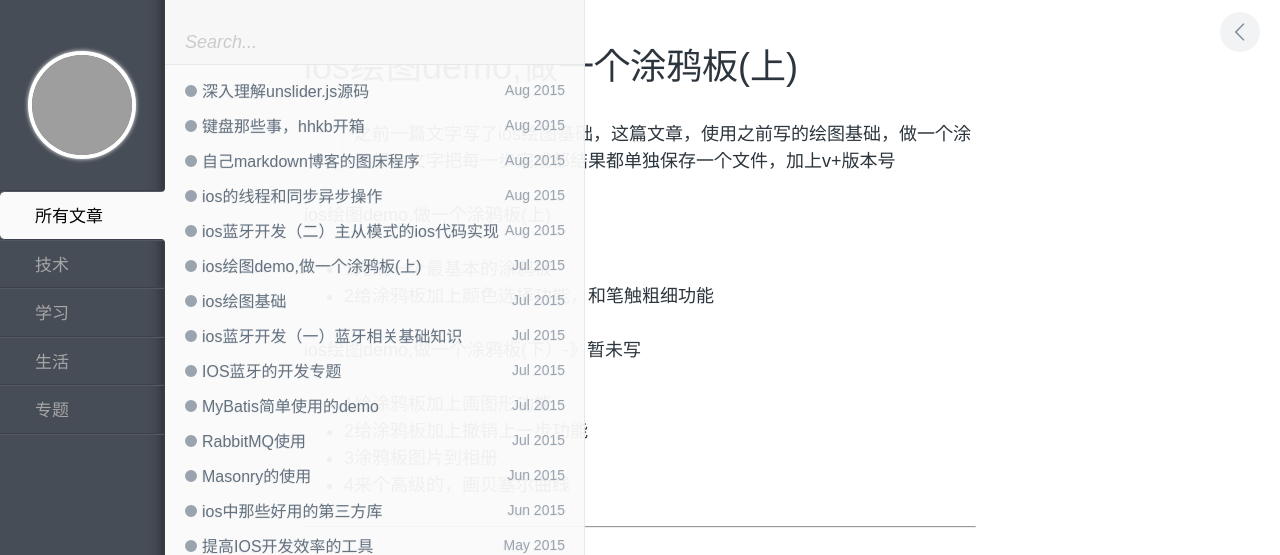
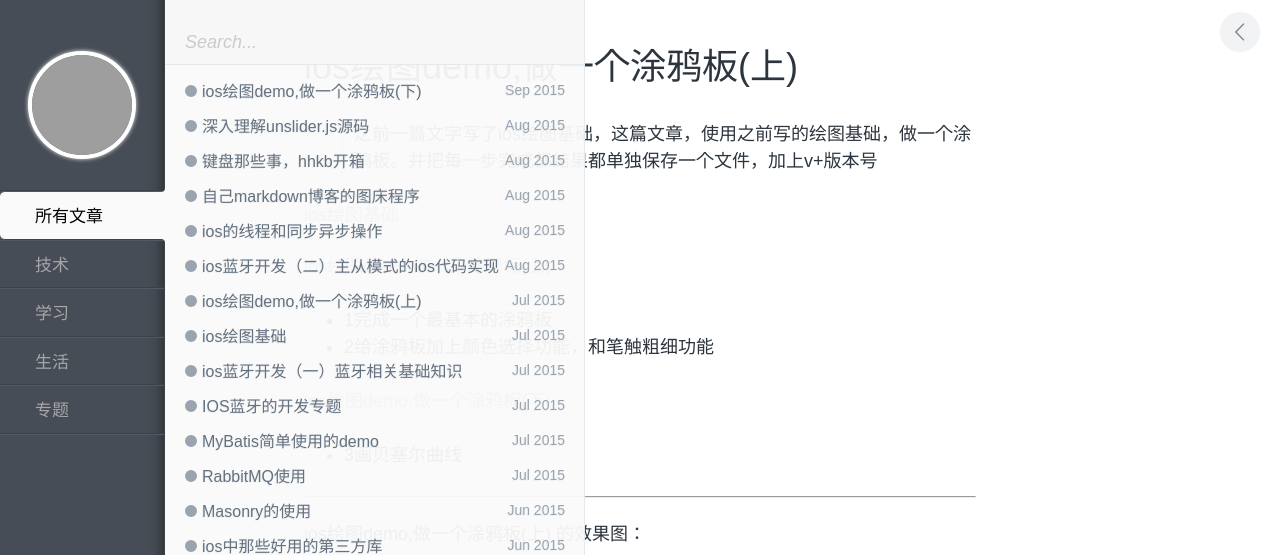
Before and after one commit to coolnameismy/coolnameismy.github.io, a Jekyll site: the page built from _posts/tech/IOS/2015-07-26-ios-draw-Graffiti.md, in a window 1280 px wide, cut to the strip 0-555 px from the top of the page. Built offline with Jekyll 4.4.1, drawn with Linux system fonts in a browser that asks for light colours; Markdown is read by kramdown in place of the engine named in the settings; comment, search, counter and statistics services are not loaded; part of the change alters nothing that is shown; some of the changed text lies outside the part shown; grey boxes are pictures that could not be loaded.

Commit message:
new article

`````diff
--- a/_posts/tech/IOS/2015-07-26-ios-draw-Graffiti.md
+++ b/_posts/tech/IOS/2015-07-26-ios-draw-Graffiti.md
@@ -6,24 +6,24 @@ tags: IOS,绘图,coreGraphices,Graffiti
 description:
 ---
 
->   之前一篇文字写了ios绘图基础，这篇文章，使用之前写的绘图基础，做一个涂鸦板。文字把每一步完成都结果都单独保存一个文件，加上v+版本号
+>   之前一篇文字写了ios绘图基础，这篇文章，使用之前写的绘图基础，做一个涂鸦板。并把每一步完成都结果都单独保存一个文件，加上v+版本号
 
-#### ios绘图demo,做一个涂鸦板(上)
+#### [ios绘图基础](http://liuyanwei.jumppo.com/2015/07/25/ios-draw-base.html)
+
+#### [ios绘图demo,做一个涂鸦板(上)](http://liuyanwei.jumppo.com/2015/07/26/ios-draw-Graffiti.html)
 
 -  1完成一个最基本的涂鸦板
 -  2给涂鸦板加上颜色选择功能，和笔触粗细功能
 
-#### ios绘图demo,做一个涂鸦板(下）-》暂未写
+#### [ios绘图demo,做一个涂鸦板(下)](http://liuyanwei.jumppo.com/2015/07/26/ios-draw-Graffiti-2.html)
 
--  1给涂鸦板加上画图形功能
--  2给涂鸦板加上撤销上一步功能
--  3涂鸦板图片到相册
--  4来个高级的，画贝塞尔曲线
+-  3画贝塞尔曲线
+
 
 ---
 
-#### | ios绘图demo,做一个涂鸦板(上) | 完成后的效果图：
-![效果图](https://geekpics.net/images/2015/07/26/NuHrzI4sX.gif)
+#### ios绘图demo,做一个涂鸦板(上) 的效果图：
+![效果图](http://images.jumppo.com/uploads/paintDemo.gif)
 
 #### 代码下载:github库，对应此文章的目录是paint ,[点击跳转代码下载地址](https://github.com/coolnameismy/demo)
 
@@ -342,4 +342,4 @@ description:
 ###### 完成后，我们的画板就可以画出彩色的笔画，控制粗细了。之后，我会继续给画板增加一些功能，并把方法写出来。
 
 ###### | ios绘图demo,做一个涂鸦板(上) | 完成后的效果图：
-![效果图](https://geekpics.net/images/2015/07/26/NuHrzI4sX.gif)
+![效果图](http://images.jumppo.com/uploads/paintDemo.gif)
--- /dev/null
+++ b/_posts/tech/IOS/2015-09-2-ios-draw-Graffiti-2.md
@@ -0,0 +1,364 @@
+---
+layout: post
+title: ios绘图demo,做一个涂鸦板(下)
+category: 技术
+tags: IOS,绘图,coreGraphices,Graffiti
+description:
+---
+
+>   之前一篇ios绘图demo,做一个涂鸦板(上) 完成了一个基本功能的绘图板，这一篇，最要是增加一个画贝塞尔曲线的功能。
+#### [ios绘图基础](http://liuyanwei.jumppo.com/2015/07/25/ios-draw-base.html)
+
+#### [ios绘图demo,做一个涂鸦板(上)](http://liuyanwei.jumppo.com/2015/07/26/ios-draw-Graffiti.html)
+
+-  1完成一个最基本的涂鸦板
+-  2给涂鸦板加上颜色选择功能，和笔触粗细功能
+
+#### [ios绘图demo,做一个涂鸦板(下)](http://liuyanwei.jumppo.com/2015/07/26/ios-draw-Graffiti-2.html)
+
+-  3画贝塞尔曲线
+
+---
+
+#### | ios绘图demo,做一个涂鸦板(下) | 完成后的效果图：
+![](http://images.jumppo.com/uploads/paintDemo2.gif)
+
+#### 代码下载:github库,[点击跳转代码下载地址](https://github.com/coolnameismy/demo/tree/master/paint)
+
+
+
+#### 步骤和原理
+
+-   1：添加一个贝塞尔曲线功能按钮，点击之后，画图模式为画贝塞尔曲线。
+-   2：重写touchesBegan、touchesMoved、touchesEnded， 第一次点击获得起始点的坐标，第二次点击获取结束点的坐标并移动手指，根据手指的移动，设置贝塞尔曲线的控制点位置。
+随着手指移动，绘制出当前曲线的和控制点的参考线。松手后将绘制的线存入数组
+
+
+
+#### 添加控制面板
+
+````objective-c
+
+-(void)createControlBoard{
+    paintViewMode = PaintViewModeStroke;
+
+    UIView *controlBoard = [[UIView alloc]initWithFrame:CGRectMake(0, 60, 60, height-50)];
+    [self addSubview:controlBoard];
+    NSMutableArray *boards = [[NSMutableArray alloc]init];
+
+    //bezier曲线面板
+    UIButton *berzierBtn = [UIButton buttonWithType:UIButtonTypeCustom];
+    [berzierBtn setBackgroundImage:[UIImage imageNamed:@"bezierBoard" ] forState:UIControlStateNormal];
+    [berzierBtn addTarget:self action:@selector(berzierBtnClick:) forControlEvents:UIControlEventTouchUpInside];
+    [boards addObject:berzierBtn];
+
+
+    //添加面板包含的每一个按钮
+    int vercital = 20;
+    int horizontal = 10;
+    int btnWH = 60;
+    for (int i = 0 ; i< boards.count ; i++) {
+        UIButton *btn = boards[i];
+        btn.frame = CGRectMake(horizontal,(i+1)* vercital ,btnWH, btnWH);
+        [controlBoard addSubview:btn];
+    }
+
+
+}
+
+    #pragma mark -控制面板按钮点击
+    //贝塞尔按钮的点击事件
+    -(void)berzierBtnClick:(id)sender{
+        UIButton *btn = sender;
+        if(paintViewMode == PaintViewModeStroke){
+            paintViewMode = PaintViewModeBezier;
+            [btn setBackgroundImage:[UIImage imageNamed:@"bezierBoard_l"] forState:UIControlStateNormal];
+        }else{
+            paintViewMode = PaintViewModeStroke;
+            [btn setBackgroundImage:[UIImage imageNamed:@"bezierBoard"] forState:UIControlStateNormal];
+        }
+
+    }
+
+````
+
+#### 定义当前画图模式的枚举，和贝塞尔曲线的数组,定义了一个bezierStep类封装bezier曲线的数据
+
+
+````objective-c
+
+    typedef enum {
+        PaintViewModeStroke,
+        PaintViewModeBezier
+    } PaintViewMode
+
+    //画的线路径的集合，内部是NSMutableArray类型
+    NSMutableArray *bezierSteps;
+
+
+    //
+    //  BezierStep.h
+    //  Paint
+    //
+    //  Created by ZTELiuyw on 15/7/27.
+    //  Copyright (c) 2015年 刘彦玮. All rights reserved.
+    //
+
+    #import <Foundation/Foundation.h>
+    #import <UIKit/UIKit.h>
+
+
+    typedef enum {
+        BezierStepStatusSetStart,
+        BezierStepStatusSetEnd,
+        BezierStepStatusSetControl
+    }BezierStepStatus;
+
+    @interface BezierStep : NSObject{
+
+    @public
+
+        //路径
+        CGPoint startPoint;
+        CGPoint controlPoint;
+        CGPoint endPoint;
+        //颜色
+        CGColorRef color;
+        //笔画粗细
+        float strokeWidth;
+        //步骤状态
+        BezierStepStatus status;
+    }
+
+
+    @end
+
+
+
+
+    ````
+
+#### 重写touchesBegan、touchesMoved、touchesEnded， 把不同模式的绘图区分出来
+
+````objective-c
+#pragma mark -手指移动
+
+-(void)touchesBegan:(NSSet *)touches withEvent:(UIEvent *)event{
+
+    switch (paintViewMode) {
+
+        //笔画模式
+        case PaintViewModeStroke:
+            [self strokeModeTouchesBegan:touches withEvent:event];
+            break;
+        //曲线模式
+        case PaintViewModeBezier:
+            [self bezierModeTouchesBegan:touches withEvent:event];
+            break;
+        default:
+            break;
+    }
+}
+
+-(void)touchesMoved:(NSSet *)touches withEvent:(UIEvent *)event{
+
+    switch (paintViewMode) {
+
+            //笔画模式
+        case PaintViewModeStroke:
+            [self strokeModeTouchesMoved:touches withEvent:event];
+            break;
+            //曲线模式
+        case PaintViewModeBezier:
+            [self bezierModeTouchesMoved:touches withEvent:event];
+            break;
+        default:
+            break;
+    }
+}
+
+-(void)touchesEnded:(NSSet *)touches withEvent:(UIEvent *)event{
+    switch (paintViewMode) {
+
+
+            //笔画模式
+        case PaintViewModeStroke:
+            [self strokeModeTouchesEnded:touches withEvent:event];
+            break;
+            //曲线模式
+        case PaintViewModeBezier:
+            [self bezierModeTouchesEnded:touches withEvent:event];
+            break;
+        default:
+            break;
+    }
+
+}
+````
+
+笔画模式的代码后之前一样，只是做了拆分，这里就不写了，把贝塞尔曲线模式的代码贴出来
+
+
+````objective-c
+
+-(void)bezierModeTouchesBegan:(NSSet *)touches withEvent:(UIEvent *)event{
+    //创建贝塞尔 步骤
+    BezierStep *step = [bezierSteps lastObject];
+    CGPoint point =[[touches anyObject]locationInView:self];
+
+    if (step) {
+        switch (step->status) {
+
+            case BezierStepStatusSetStart:
+            {
+                step->endPoint = point;
+                step->status = BezierStepStatusSetControl;
+            }
+                break;
+            case BezierStepStatusSetEnd:
+            {
+                step =  [[BezierStep alloc]init];
+                step->color = currColor.CGColor;
+                step->strokeWidth = slider.value;
+                [bezierSteps addObject:step];
+            }
+                break;
+
+            default:
+                break;
+        }
+
+    }else{
+        step =  [[BezierStep alloc]init];
+        step->color = currColor.CGColor;
+        step->strokeWidth = slider.value;
+        [bezierSteps addObject:step];
+    }
+
+
+}
+
+-(void)bezierModeTouchesMoved:(NSSet *)touches withEvent:(UIEvent *)event{
+
+    BezierStep *step = [bezierSteps lastObject];
+    CGPoint point =[[touches anyObject]locationInView:self];
+    switch (step->status) {
+
+        case BezierStepStatusSetControl:
+        {
+            step->controlPoint = point;
+        }
+
+            break;
+        default:
+            break;
+    }
+
+     [self setNeedsDisplay];
+
+}
+
+-(void)bezierModeTouchesEnded:(NSSet *)touches withEvent:(UIEvent *)event{
+    BezierStep *step = [bezierSteps lastObject];
+    CGPoint point =[[touches anyObject]locationInView:self];
+    switch (step->status) {
+        case BezierStepStatusSetStart:
+        {
+            step->startPoint = point;
+//            step->status = BezierStepStatusSetControl;
+        }
+             break;
+        case BezierStepStatusSetControl:
+        {
+            step->controlPoint = point;
+            step->status = BezierStepStatusSetEnd;
+        }
+            break;
+
+        default:
+            break;
+    }
+
+
+
+}
+
+
+````
+
+#### 最后，根据状态画出曲线了参考线
+
+````objective-c
+
+-(void)drawRect:(CGRect)rect{
+    //必须调用父类drawRect方法，否则 UIGraphicsGetCurrentContext()获取不到context
+    [super drawRect:rect];
+    //获取ctx
+    CGContextRef ctx = UIGraphicsGetCurrentContext();
+
+    //渲染所有路径
+    for (int i=0; i<paintSteps.count; i++) {
+        PaintStep *step = paintSteps[i];
+        NSMutableArray *pathPoints = step->pathPoints;
+        CGMutablePathRef path = CGPathCreateMutable();
+        for (int j=0; j<pathPoints.count; j++) {
+            CGPoint point = [[pathPoints objectAtIndex:j]CGPointValue] ;
+            if (j==0) {
+                CGPathMoveToPoint(path, &CGAffineTransformIdentity, point.x,point.y);
+            }else{
+                CGPathAddLineToPoint(path, &CGAffineTransformIdentity, point.x, point.y);
+            }
+        }
+        //设置path 样式
+        CGContextSetStrokeColorWithColor(ctx, step->color);
+        CGContextSetLineWidth(ctx, step->strokeWidth);
+        //路径添加到ct
+        CGContextAddPath(ctx, path);
+        //描边
+        CGContextStrokePath(ctx);
+    }
+
+    //渲染bezier路径
+    for (int i=0; i<bezierSteps.count; i++) {
+        BezierStep *step = bezierSteps[i];
+        //设置path 样式
+        CGContextSetStrokeColorWithColor(ctx, step->color);
+        CGContextSetLineWidth(ctx, step->strokeWidth);
+        //路径参考线
+        CGContextMoveToPoint(ctx, step->startPoint.x, step->startPoint.y);
+        CGContextAddQuadCurveToPoint(ctx, step->controlPoint.x, step->controlPoint.y, step->endPoint.x, step->endPoint.y);
+        //描边
+        CGContextStrokePath(ctx);
+
+        switch (step->status) {
+            case BezierStepStatusSetControl:
+                //画出起点到控制线的距离
+            {
+                //设置path 样式
+                CGContextSetStrokeColorWithColor(ctx, [UIColor colorWithRed:0.233 green:0.480 blue:0.858 alpha:1.000].CGColor);
+                //虚线线条样式
+                CGFloat lengths[] = {10,10};
+                CGContextSetLineDash(ctx, 1, lengths, 2);
+                CGContextMoveToPoint(ctx, step->startPoint.x, step->startPoint.y);
+                CGContextAddLineToPoint(ctx, step->controlPoint.x, step->controlPoint.y);
+                CGContextAddLineToPoint(ctx, step->endPoint.x, step->endPoint.y);
+                CGContextStrokePath(ctx);
+            }
+                break;
+
+            default:
+                break;
+        }
+
+
+            }
+}
+
+````
+
+#### 代码下载:github库,[点击跳转代码下载地址](https://github.com/coolnameismy/demo/tree/master/paint)
+
+完成后的文件见 PaintViewV03.m
+
+#### | ios绘图demo,做一个涂鸦板(下) | 完成后的效果图：
+![](http://images.jumppo.com/uploads/paintDemo2.gif)
`````
